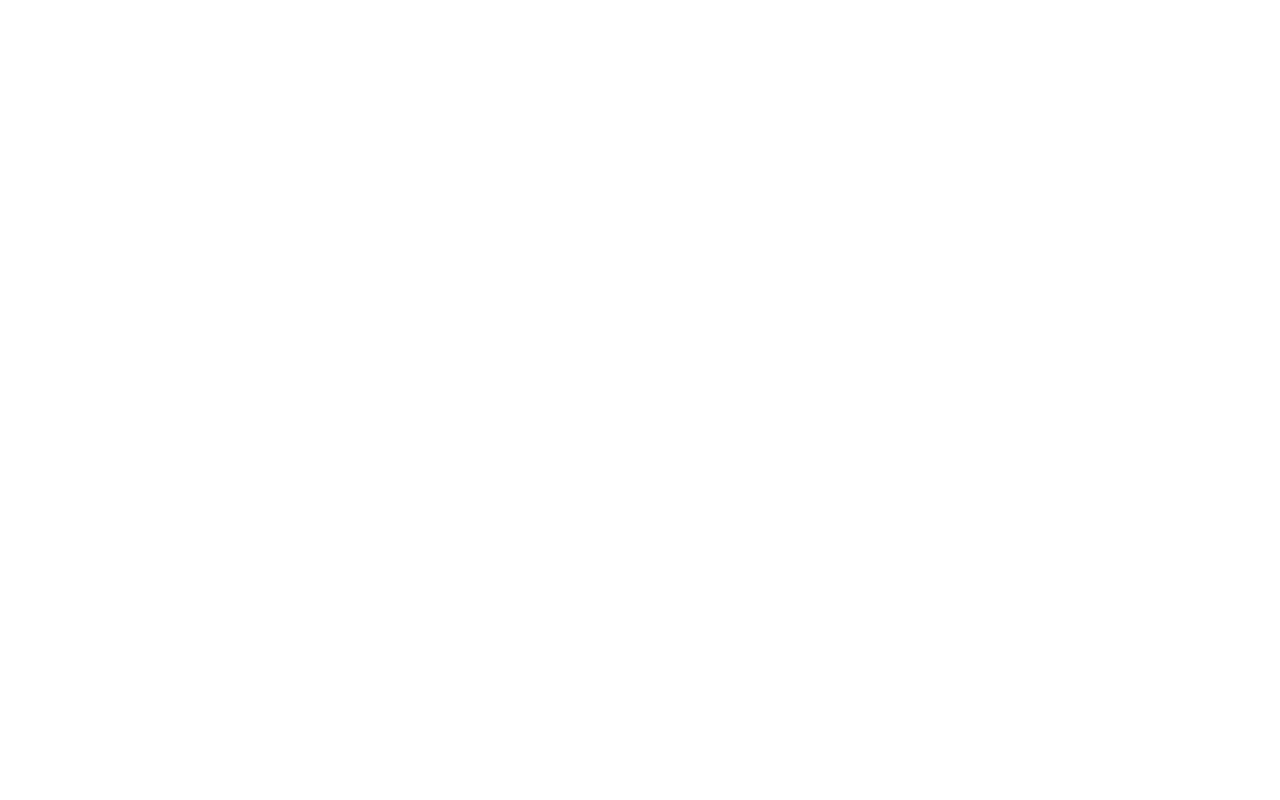
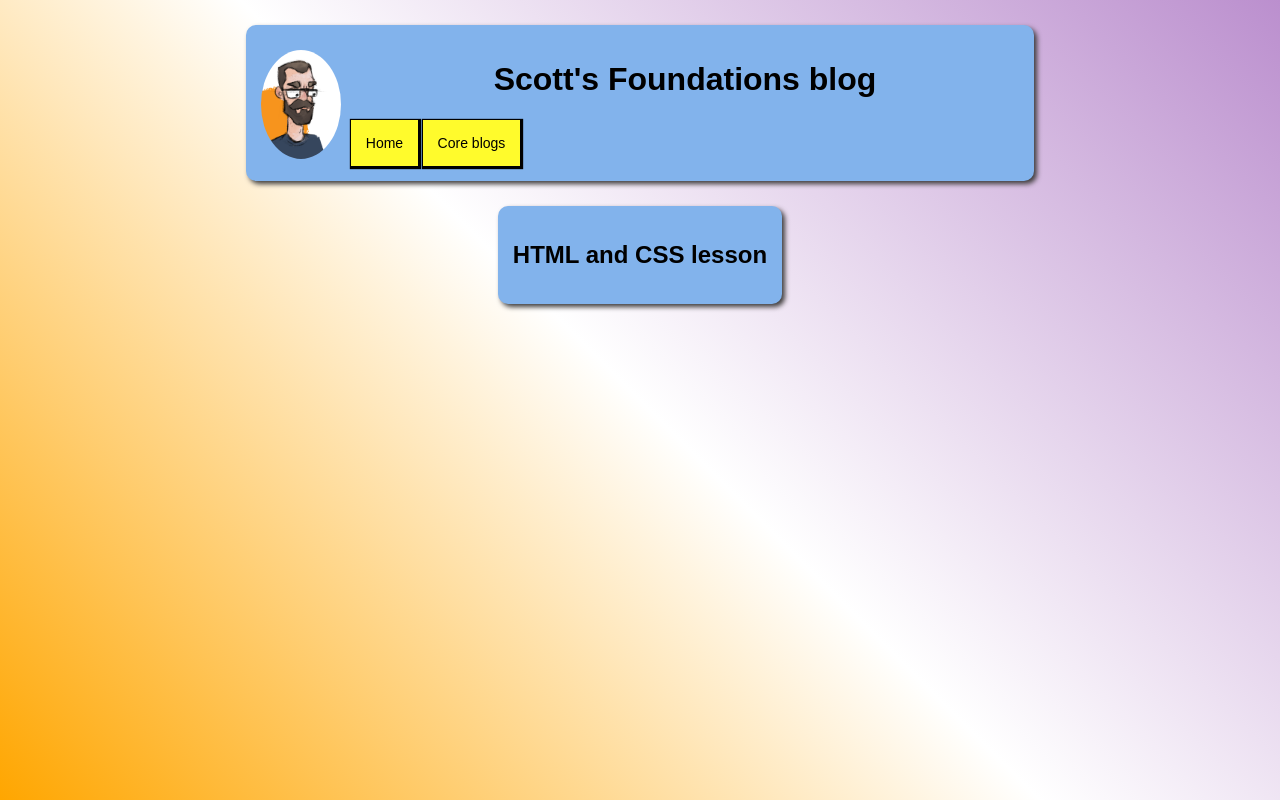
Before and after one commit to sasymon/sasymon.github.io, a plain HTML site: page blog/html-css.html in a window 1280 px wide. Drawn offline with Linux system fonts and the light colour scheme; files that its build step writes are made by us from their sources.

Commit message:
HTML-CSS initial commit

```diff
--- a/blog/html-css.html
+++ b/blog/html-css.html
@@ -0,0 +1,27 @@
+<!DOCTYPE html>
+<html>
+  <head>
+    <title>Scott's HTML and CSS lesson</title>
+    <meta charset="UTF-8">
+    <link href="/styles/main.css" rel="stylesheet" type="text/css">
+  </head>
+
+  <body>
+    <header>
+      <img class="header-pic" src="../imgs/scottdisapproval.png" alt="Scott giving a look of disapproval for your shenanigans">
+      <h1>Scott's Foundations blog</h1>
+      <a href="../index.html" class="button">Home</a>
+      <div class="dropdown">
+        <button class="dropbutton">Core blogs</button>
+        <div class="dropdown-content">
+          <a href="blog/identity-values.html">Identity, values, and strengths</a>
+        </div>
+      </div>
+    </header>
+    <div class="text-box">
+        <h2>HTML and CSS lesson</h2>
+        <h3></h3>
+    </div>
+  </body>
+</main>
+</html>
```
Also changed, not shown: blog/identity-values.html (+1 -1 lines).
